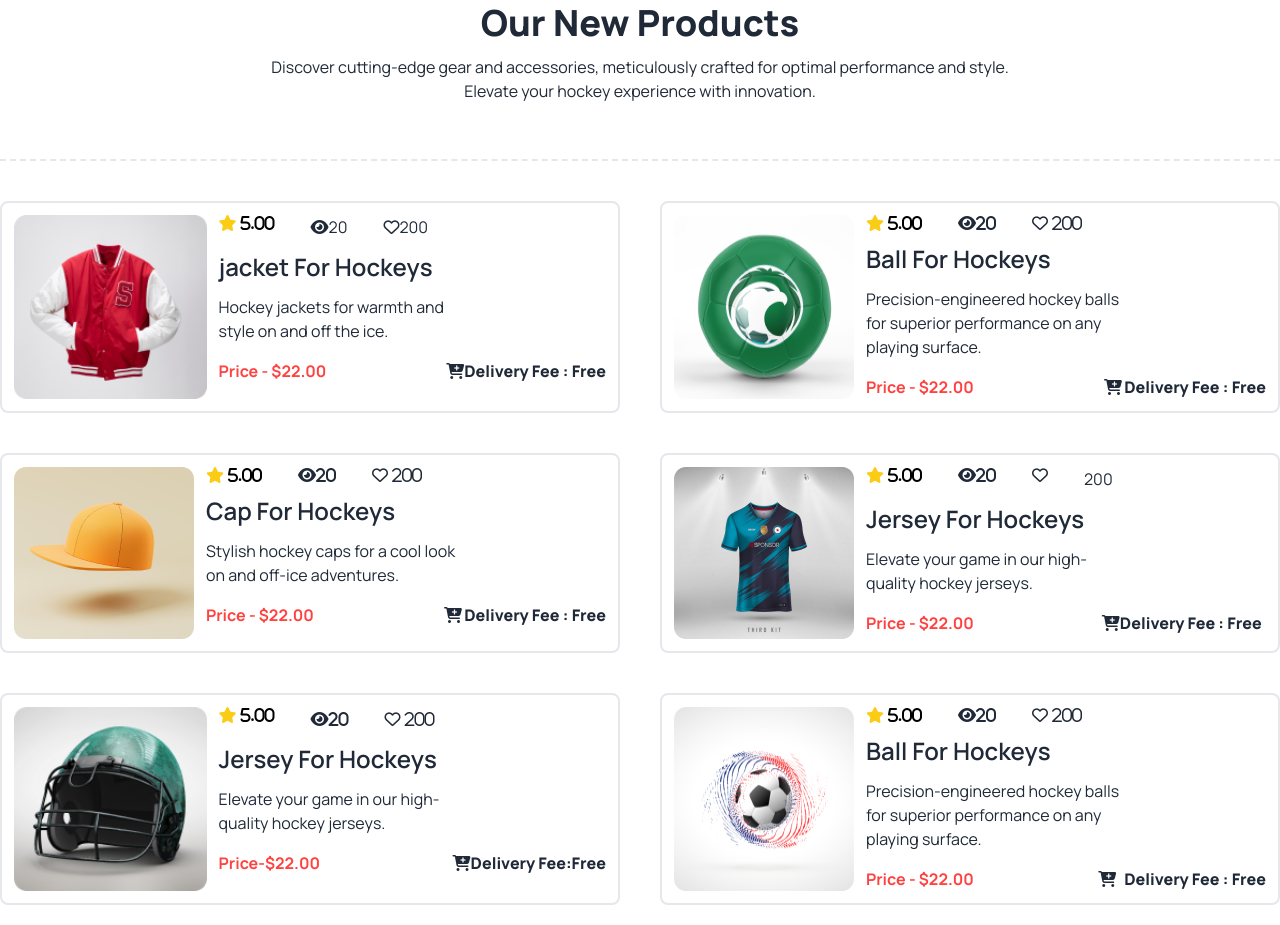
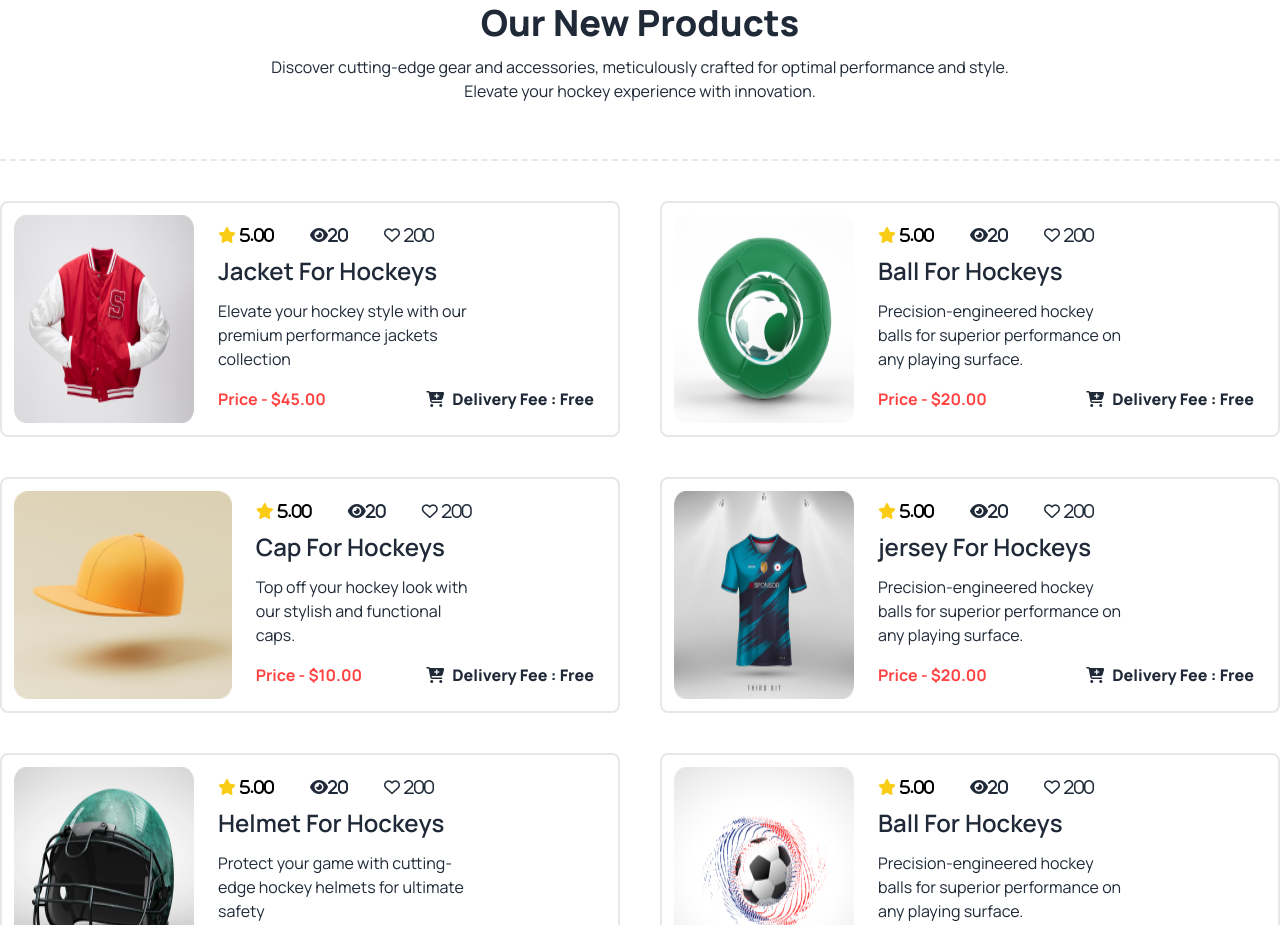
Before and after one commit to avijit6969/hockey-s, a plain HTML site: page index.html in a window 1280 px wide. Shown: the part 2527-3452 px from the top of the page. Drawn offline with nearby package versions, Linux system fonts and the light colour scheme.

Commit message:
added products section

```diff
--- a/index.html
+++ b/index.html
@@ -136,7 +136,7 @@
 
             <div class="grid grid-cols-1 lg:grid-cols-4">
                 <div class="space-y-3 text-center p-12">
-                    <div class="radial-progress rotate-[130deg] text-error text-[#bd7676]" style="--value: 87"
+                    <div class="radial-progress rotate-[130deg] text-error text-error" style="--value: 87"
                         role="progressbar">
                         <span class="-rotate-[130deg] text-black">87%</span>
                     </div>
@@ -152,7 +152,7 @@
                     <p>Seasoned coach shaping skills for success on the hockey field.</p>
                 </div>
                 <div class="space-y-3 text-center p-12">
-                    <div class="radial-progress rotate-[130deg] text-error text-[#5d5d7c]" style="--value: 90"
+                    <div class="radial-progress rotate-[130deg] text-error text-[#FFB546]" style="--value: 90"
                         role="progressbar">
                         <span class="-rotate-[130deg] text-black">90%</span>
                     </div>
@@ -257,27 +257,10 @@
             <div class="border-b-[2px] border-dashed"></div>
 
             <div class="grid pt-10 grid-cols-1 gap-10 lg:grid-cols-2">
+
                 <div class="flex flex-col border-2 p-3 rounded-lg gap-3 lg:flex-row">
                     <img src="/Images/5.png" alt="" />
-                    <div class="space-y-2">
-                        <div class="flex flex-row gap-9">
-                            <i class="fa-solid text-yellow-400 fa-star">
-                                <span class="text-black">5.00</span></i>
-
-                            <p><i class="fa-solid fa-eye"></i>20</p>
-                            <p><i class="fa-regular fa-heart"></i>200</p>
-                        </div>
-                        <h3 class="text-2xl font-semibold py-1">jacket For Hockeys</h3>
-                        <p class="w-2/3">Hockey jackets for warmth and style on and off the ice.</p>
-                        <div class="flex flex-row justify-between items-center pt-2 font-extrabold">
-                            <p class="font-bold text-[#FF4240]">Price - $22.00</p>
-                            <p> <i class="fa-solid fa-cart-plus "></i>Delivery Fee : Free</p>
-                        </div>
-                    </div>
-                </div>
-                <div class="flex flex-col border-2 p-3 rounded-lg gap-3 lg:flex-row">
-                    <img src="/Images/6.png" alt="" />
-                    <div class="space-y-2">
+                    <div class="space-y-2 p-3">
                         <div class="flex flex-row gap-9">
                             <i class="fa-solid text-yellow-400 fa-star">
                                 <span class="text-black">5.00</span></i>
@@ -286,86 +269,21 @@
                             <i class="fa-regular fa-heart"> 200</i>
                         </div>
                         <h3 class="text-2xl font-semibold py-1">
-                            Ball For Hockeys
+                            Jacket For Hockeys
                         </h3>
                         <p class="w-2/3">
-                            Precision-engineered hockey balls for superior performance on any playing surface.
+                            Elevate your hockey style with our premium performance jackets collection
                         </p>
-                        <div class="flex flex-row justify-between items-center pt-2 font-extrabold">
-                            <p class="text-#13131805 font-bold text-[#FF4240]">Price - $22.00</p>
-                            <i class="fa-solid fa-cart-plus ml-32"></i>Delivery Fee : Free
+                        <div class="flex flex-col lg:flex-row lg:justify-between lg:items-center pt-2 font-extrabold">
+                            <p class="font-bold text-hockeys-primary">Price - $45.00</p>
+                            <p><i class="fa-solid fa-cart-plus pr-2"></i>Delivery Fee : Free</p>
                         </div>
                     </div>
                 </div>
+
                 <div class="flex flex-col border-2 p-3 rounded-lg gap-3 lg:flex-row">
-                    <img src="/Images/7.png" alt="" />
-                    <div class="space-y-2">
-                        <div class="flex flex-row gap-9">
-                            <i class="fa-solid text-yellow-400 fa-star">
-                                <span class="text-black">5.00</span></i>
-
-                            <i class="fa-solid fa-eye">20</i>
-                            <i class="fa-regular fa-heart"> 200</i>
-                        </div>
-                        <h3 class="text-2xl font-semibold py-1">
-                            Cap For Hockeys
-                        </h3>
-                        <p class="w-2/3">
-                            Stylish hockey caps for a cool look on and off-ice adventures.
-                        </p>
-                        <div class="flex flex-row justify-between items-center pt-2 font-extrabold">
-                            <p class="text-#13131805 font-bold text-[#FF4240]">Price - $22.00</p>
-                            <i class="fa-solid fa-cart-plus ml-32"></i>Delivery Fee : Free
-                        </div>
-                    </div>
-                </div>
-                <div class="flex flex-col border-2 p-3 rounded-lg gap-3 lg:flex-row">
-                    <img src="/Images/8.png" alt="" />
-                    <div class="space-y-2">
-                        <div class="flex flex-row gap-9">
-                            <i class="fa-solid text-yellow-400 fa-star">
-                                <span class="text-black">5.00</span></i>
-
-                            <i class="fa-solid fa-eye">20</i>
-                            <i class="fa-regular fa-heart"></i>200
-                        </div>
-                        <h3 class="text-2xl font-semibold py-1">
-                            Jersey For Hockeys
-                        </h3>
-                        <p class="w-2/3">
-                            Elevate your game in our high-quality hockey jerseys.
-                        </p>
-                        <div class="flex flex-row justify-between items-center pt-2 font-extrabold">
-                            <p class="text-#13131805 font-bold text-[#FF4240]">Price - $22.00</p>
-                            <p><i class="fa-solid fa-cart-plus ml-32"></i>Delivery Fee : Free</p>
-                        </div>
-                    </div>
-                </div>
-                <div class="flex flex-col border-2 p-3 rounded-lg gap-3 lg:flex-row">
-                    <img src="/Images/9.png" alt="" />
-                    <div class="space-y-2">
-                        <div class="flex flex-row gap-9">
-                            <i class="fa-solid text-yellow-400 fa-star">
-                                <span class="text-black">5.00</span></i>
-
-                            <p><i class="fa-solid fa-eye">20</i></p>
-                            <p> <i class="fa-regular fa-heart"> 200</i></p>
-                        </div>
-                        <h3 class="text-2xl font-semibold py-1">
-                            Jersey For Hockeys
-                        </h3>
-                        <p class="w-2/3">
-                            Elevate your game in our high-quality hockey jerseys.
-                        </p>
-                        <div class="flex flex-row justify-between items-center pt-2 font-extrabold">
-                            <p class="text-#13131805 font-bold text-[#FF4240]">Price-$22.00</p>
-                            <p><i class="fa-solid fa-cart-plus ml-24"></i>Delivery Fee:Free</p>
-                        </div>
-                    </div>
-                </div>
-                <div class="flex flex-col border-2 p-3 rounded-lg gap-3 lg:flex-row">
-                    <img src="/Images/10.png" alt="" />
-                    <div class="space-y-2">
+                    <img src="/Images/6.png" alt="" />
+                    <div class="space-y-2 p-3">
                         <div class="flex flex-row gap-9">
                             <i class="fa-solid text-yellow-400 fa-star">
                                 <span class="text-black">5.00</span></i>
@@ -380,11 +298,104 @@
                             Precision-engineered hockey balls for superior performance on any playing surface.
                         </p>
                         <div class="flex flex-col lg:flex-row lg:justify-between lg:items-center pt-2 font-extrabold">
-                            <p class="font-bold text-[#FF4240]">Price - $22.00</p>
+                            <p class="font-bold text-hockeys-primary">Price - $20.00</p>
                             <p><i class="fa-solid fa-cart-plus pr-2"></i>Delivery Fee : Free</p>
                         </div>
                     </div>
                 </div>
+
+                <div class="flex flex-col border-2 p-3 rounded-lg gap-3 lg:flex-row">
+                    <img src="/Images/7.png" alt="" />
+                    <div class="space-y-2 p-3">
+                        <div class="flex flex-row gap-9">
+                            <i class="fa-solid text-yellow-400 fa-star">
+                                <span class="text-black">5.00</span></i>
+
+                            <i class="fa-solid fa-eye">20</i>
+                            <i class="fa-regular fa-heart"> 200</i>
+                        </div>
+                        <h3 class="text-2xl font-semibold py-1">
+                            Cap For Hockeys
+                        </h3>
+                        <p class="w-2/3">
+                            Top off your hockey look with our stylish and functional caps.
+                        </p>
+                        <div class="flex flex-col lg:flex-row lg:justify-between lg:items-center pt-2 font-extrabold">
+                            <p class="font-bold text-hockeys-primary">Price - $10.00</p>
+                            <p><i class="fa-solid fa-cart-plus pr-2"></i>Delivery Fee : Free</p>
+                        </div>
+                    </div>
+                </div>
+
+                <div class="flex flex-col border-2 p-3 rounded-lg gap-3 lg:flex-row">
+                    <img src="/Images/8.png" alt="" />
+                    <div class="space-y-2 p-3">
+                        <div class="flex flex-row gap-9">
+                            <i class="fa-solid text-yellow-400 fa-star">
+                                <span class="text-black">5.00</span></i>
+
+                            <i class="fa-solid fa-eye">20</i>
+                            <i class="fa-regular fa-heart"> 200</i>
+                        </div>
+                        <h3 class="text-2xl font-semibold py-1">
+                            jersey For Hockeys
+                        </h3>
+                        <p class="w-2/3">
+                            Precision-engineered hockey balls for superior performance on any playing surface.
+                        </p>
+                        <div class="flex flex-col lg:flex-row lg:justify-between lg:items-center pt-2 font-extrabold">
+                            <p class="font-bold text-hockeys-primary">Price - $20.00</p>
+                            <p><i class="fa-solid fa-cart-plus pr-2"></i>Delivery Fee : Free</p>
+                        </div>
+                    </div>
+                </div>
+
+                <div class="flex flex-col border-2 p-3 rounded-lg gap-3 lg:flex-row">
+                    <img src="/Images/9.png" alt="" />
+                    <div class="space-y-2 p-3">
+                        <div class="flex flex-row gap-9">
+                            <i class="fa-solid text-yellow-400 fa-star">
+                                <span class="text-black">5.00</span></i>
+
+                            <i class="fa-solid fa-eye">20</i>
+                            <i class="fa-regular fa-heart"> 200</i>
+                        </div>
+                        <h3 class="text-2xl font-semibold py-1">
+                            Helmet For Hockeys
+                        </h3>
+                        <p class="w-2/3">
+                            Protect your game with cutting-edge hockey helmets for ultimate safety
+                        </p>
+                        <div class="flex flex-col lg:flex-row lg:justify-between lg:items-center pt-2 font-extrabold">
+                            <p class="font-bold text-hockeys-primary">Price - $29.00</p>
+                            <p><i class="fa-solid fa-cart-plus pr-2"></i>Delivery Fee : Free</p>
+                        </div>
+                    </div>
+                </div>
+
+                <div class="flex flex-col border-2 p-3 rounded-lg gap-3 lg:flex-row">
+                    <img src="/Images/10.png" alt="" />
+                    <div class="space-y-2 p-3">
+                        <div class="flex flex-row gap-9">
+                            <i class="fa-solid text-yellow-400 fa-star">
+                                <span class="text-black">5.00</span></i>
+
+                            <i class="fa-solid fa-eye">20</i>
+                            <i class="fa-regular fa-heart"> 200</i>
+                        </div>
+                        <h3 class="text-2xl font-semibold py-1">
+                            Ball For Hockeys
+                        </h3>
+                        <p class="w-2/3">
+                            Precision-engineered hockey balls for superior performance on any playing surface.
+                        </p>
+                        <div class="flex flex-col lg:flex-row lg:justify-between lg:items-center pt-2 font-extrabold">
+                            <p class="font-bold text-hockeys-primary">Price - $18.00</p>
+                            <p><i class="fa-solid fa-cart-plus pr-2"></i>Delivery Fee : Free</p>
+                        </div>
+                    </div>
+                </div>
+
             </div>
 
         </section>
@@ -470,7 +481,7 @@
 
         <section class="my-20">
             <h1 class="text-4xl font-extrabold text-center">Get In Touch</h1>
-            <p class="text-center">Reach out easily for inquiries or collaborations. We're here to <br> assist and
+            <p class="text-center mt-3">Reach out easily for inquiries or collaborations. We're here to <br> assist and
                 welcome
                 your connection. </p>
 
@@ -496,24 +507,24 @@
                 <div class="grid grid-cols-1 gap-5 h-fit lg:w-3/5 lg:grid-cols-2">
                     <div class="space-y-1">
                         <h4 class="text-xl font-bold">Your Name</h4>
-                        <input type="text" placeholder="Enter your full name" class="input bg-slate-200 w-full" />
+                        <input type="text" placeholder="Enter your full name" class="input bg-slate-50 w-full" />
                     </div>
                     <div class="space-y-1">
                         <h4 class="text-xl font-bold">Your Email</h4>
-                        <input type="text" placeholder="Enter your email" class="input bg-slate-200 w-full" />
+                        <input type="text" placeholder="Enter your email" class="input bg-slate-50 w-full" />
                     </div>
                     <div class="space-y-1">
                         <h4 class="text-xl font-bold">Subject</h4>
-                        <input type="text" placeholder="Enter your subject" class="input bg-slate-200 w-full" />
+                        <input type="text" placeholder="Enter your subject" class="input bg-slate-50 w-full" />
                     </div>
                     <div class="space-y-1">
                         <h4 class="text-xl font-bold">Phone Number</h4>
-                        <input type="text" placeholder="Enter your phone" class="input bg-slate-200 w-full" />
+                        <input type="text" placeholder="Enter your phone" class="input bg-slate-50 w-full" />
                     </div>
 
                     <div class="space-y-1 lg:col-span-2">
                         <h4 class="text-xl font-bold">Message</h4>
-                        <textarea class="textarea bg-slate-200 w-full h-[300px] textarea-bordered"
+                        <textarea class="textarea bg-slate-50 w-full h-[300px] textarea-bordered"
                             placeholder="Write your message"></textarea>
                     </div>
                     <button class="btn bg-hockeys-primary font-semibold text-white  lg:col-span-2">Send Message</button>
@@ -527,7 +538,7 @@
         <!-- social-media st -->
         <section>
             <div
-                class="w-full h-60 bg-slate-200 text-xl text-[#131318] font-bold flex flex-col items-center justify-center rounded-xl ">
+                class="w-full h-60 bg-slate-50 text-xl text-[#131318] font-bold flex flex-col items-center justify-center rounded-xl ">
                 <h3 class="mb-4">Social Media</h3>
 
                 <div class="flex flex-wrap justify-center gap-5 ">
```
